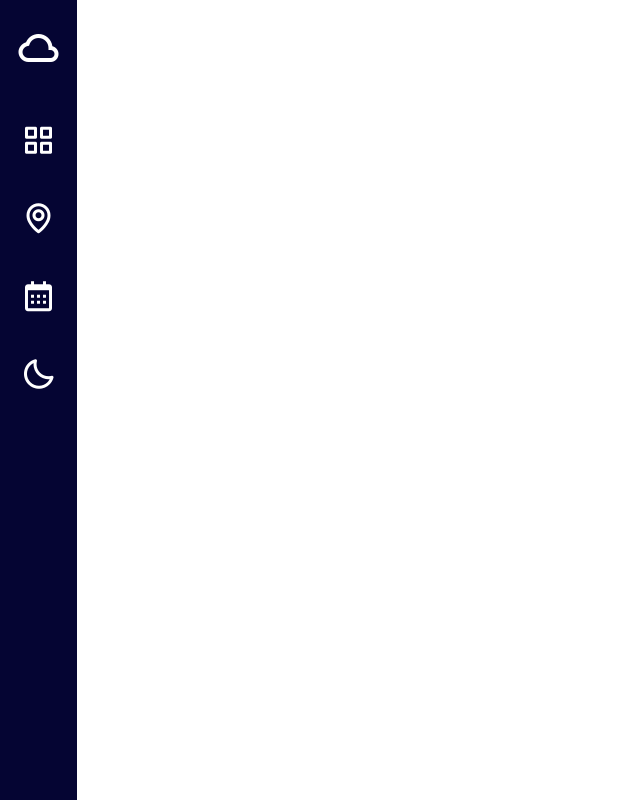
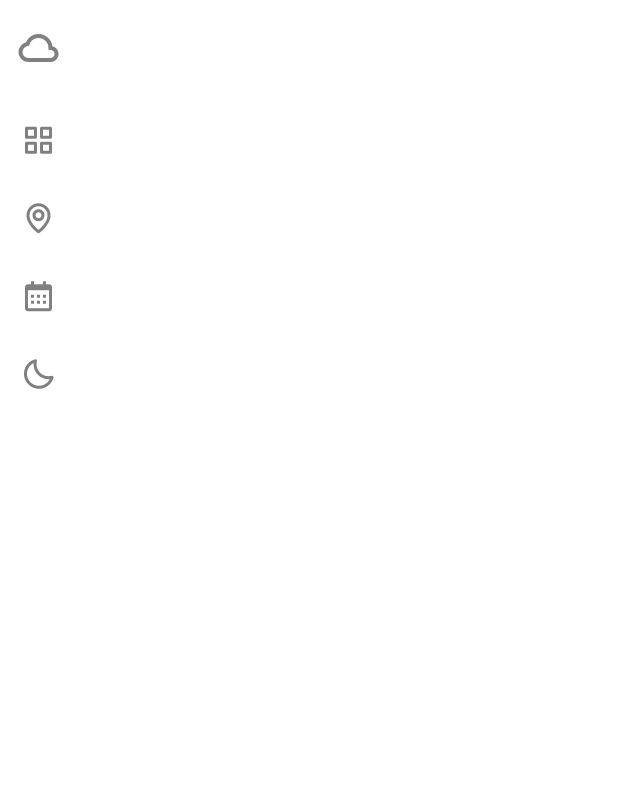
Before and after one commit to AmanRawatOfficial/Weather24, a JavaScript app: page / in a window 1280 px wide. Shown: the whole page, without its empty margins (0-640 px from the left). Built offline with nearby package versions, Linux system fonts and the light colour scheme.

Commit message:
navbar layout completed

```diff
--- a/src/components/navbar/Navbar.js
+++ b/src/components/navbar/Navbar.js
@@ -6,34 +6,35 @@ function Navbar() {
 
     const isDarkmodeOn = useSelector(state => state.darkmode.isDark)
     const dispatch = useDispatch()
+    const darkmodeCheck = isDarkmodeOn ? Styles.sidebar_dark : "" // darkmode swithcing
     console.log(isDarkmodeOn)
 
     return (
-        <nav className={Styles.sidebar}>
+        <nav className={`${Styles.sidebar} ${darkmodeCheck}`}>
             <div className={Styles.logo_content}>
                 <div className={Styles.logo}>
-                    <i className="bx bx-cloud"></i>
+                    <i className={`bx bx-cloud ${darkmodeCheck}`}></i>
                 </div>
             </div>
-            <ul className={Styles.nav_list}>
+            <ul className={`${Styles.nav_list}`}>
                 <li>
                     <a href="#">
-                        <i className="bx bx-grid-alt"></i>
+                        <i className={`bx bx-grid-alt ${darkmodeCheck}`}></i>
                     </a>
                 </li>
                 <li>
                     <a href="#">
-                        <i className="bx bx-map"></i>
+                        <i className={`bx bx-map ${darkmodeCheck}`}></i>
                     </a>
                 </li>
                 <li>
                     <a href="#">
-                        <i className="bx bx-calendar"></i>
+                        <i className={`bx bx-calendar ${darkmodeCheck}`}></i>
                     </a>
                 </li>
                 <li onClick={() => dispatch(toggleDarkmode())}>
                     <a href="#">
-                        <i className="bx bx-moon"></i>
+                        <i className={`bx bx-moon ${darkmodeCheck}`}></i>
                     </a>
                 </li>
             </ul>
--- a/src/components/navbar/Navbar.module.css
+++ b/src/components/navbar/Navbar.module.css
@@ -3,19 +3,25 @@ li {
 }
 
 .logo i {
-    color: white;
+    color: gray;
     font-size: 4.8rem;
     margin-top: 2.4rem;
     margin-bottom: 4.4rem;
 }
 
 .sidebar {
-    background: #050533;
+    background: white;
     height: 100vh;
     width: 6%;
     display: flex;
     flex-direction: column;
     align-items: center;
+
+}
+
+.sidebar_dark {
+    background: #050533;
+    color: white !important;
 }
 
 .nav_list {
@@ -23,8 +29,12 @@ li {
 }
 
 .nav_list i {
+    color: gray;
+    margin-bottom: 3.6rem;
+}
+
+.nav_list_dark {
     color: white;
-    margin-bottom: 3.6rem;
 }
 
 .nav_list i:hover {
```
